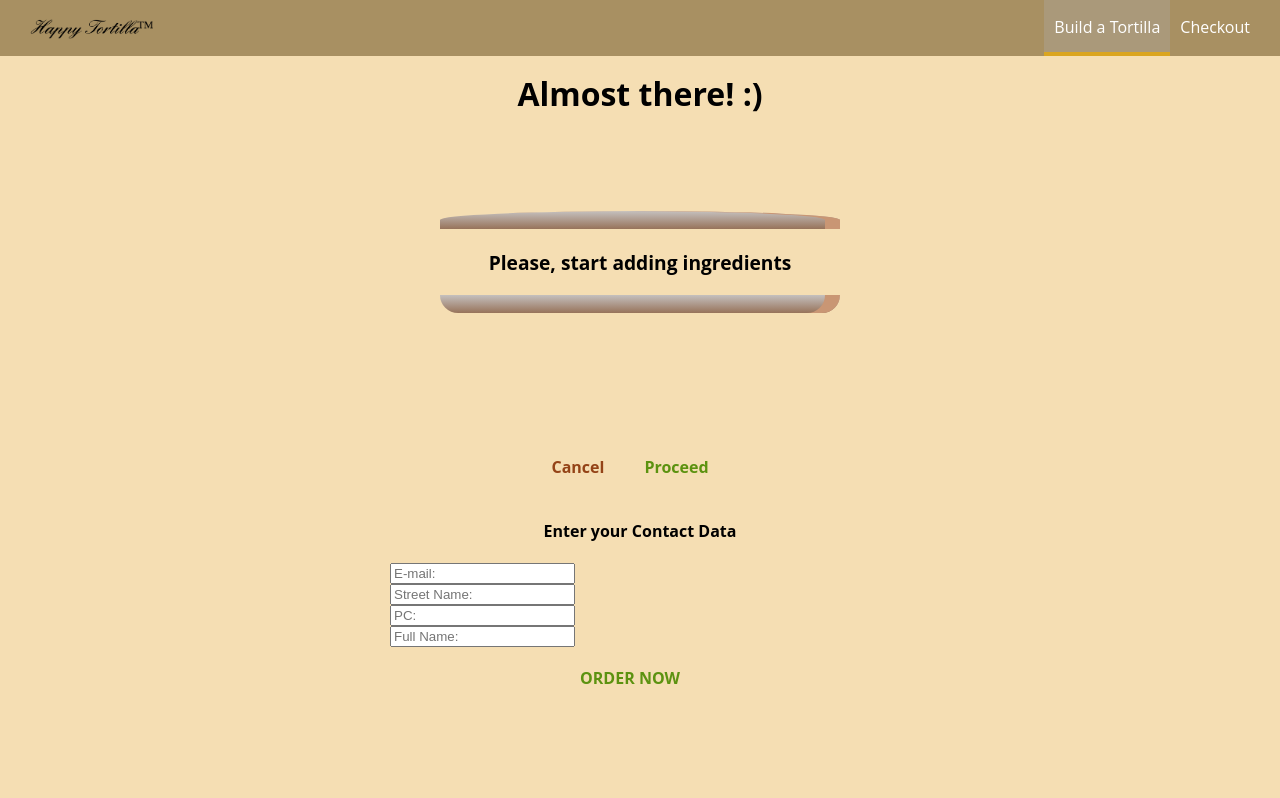
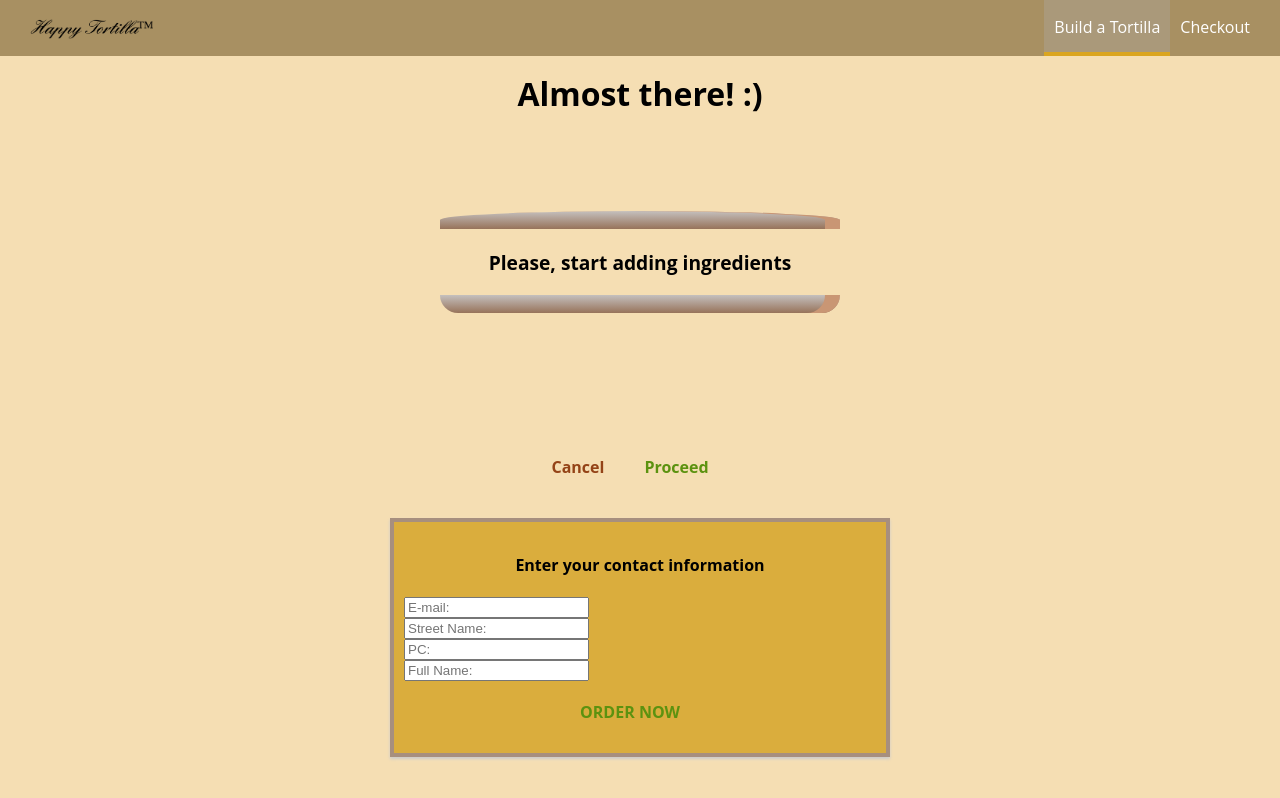
Before and after one commit to 777pretty/react-tf, a React app: page /checkout/contact-data in a window 1280 px wide. Built offline with nearby package versions, Linux system fonts and the light colour scheme; the HTML template or start-up script is replaced by a standard one.

Commit message:
Update Styling of ContactData

```diff
--- a/src/containers/Checkout/ContactData/ContactData.css
+++ b/src/containers/Checkout/ContactData/ContactData.css
@@ -2,10 +2,16 @@
     margin: 20px auto;
     width: 80%;
     text-align: center;
+    box-shadow: 0 2px 3px #ccc;
+    border: 4px solid #A78F7E;
+    padding: 10px;
+    box-sizing: border-box;
+    background-color: rgb(218, 173, 61);
 }
 
 .Input {
     display: block;
+
 }
 
 @media (min-width: 600px){
--- a/src/containers/Checkout/ContactData/ContactData.js
+++ b/src/containers/Checkout/ContactData/ContactData.js
@@ -16,7 +16,7 @@ class ContactData extends Component {
     render(){
         return(
             <div className={classes.ContactData} >
-                <h4>Enter your Contact Data</h4>
+                <h4>Enter your contact information</h4>
                 <form >
                     <input className={classes.Input} type="email" name="email" placeholder="E-mail:" />
                     <input className={classes.Input} type="text" name="street" placeholder="Street Name:" />
```
